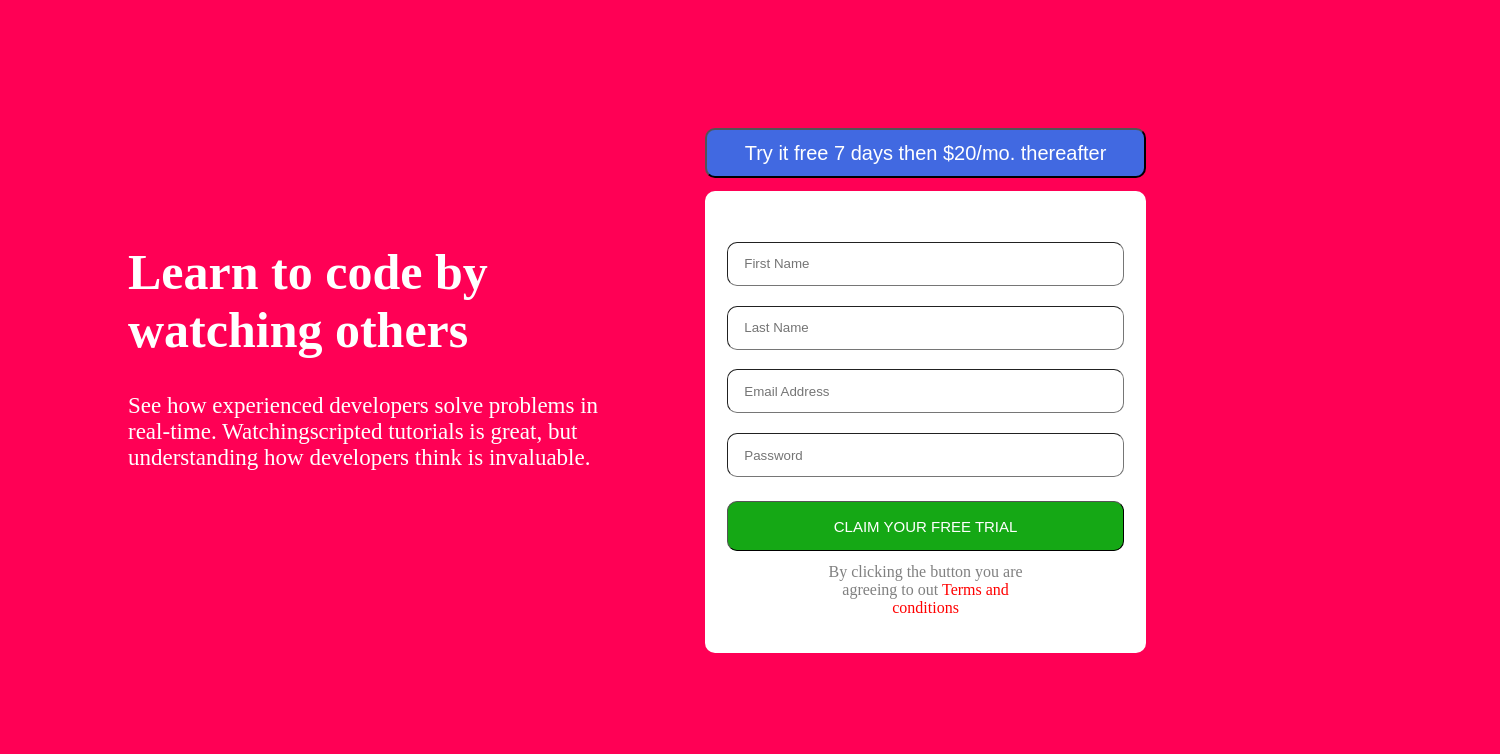
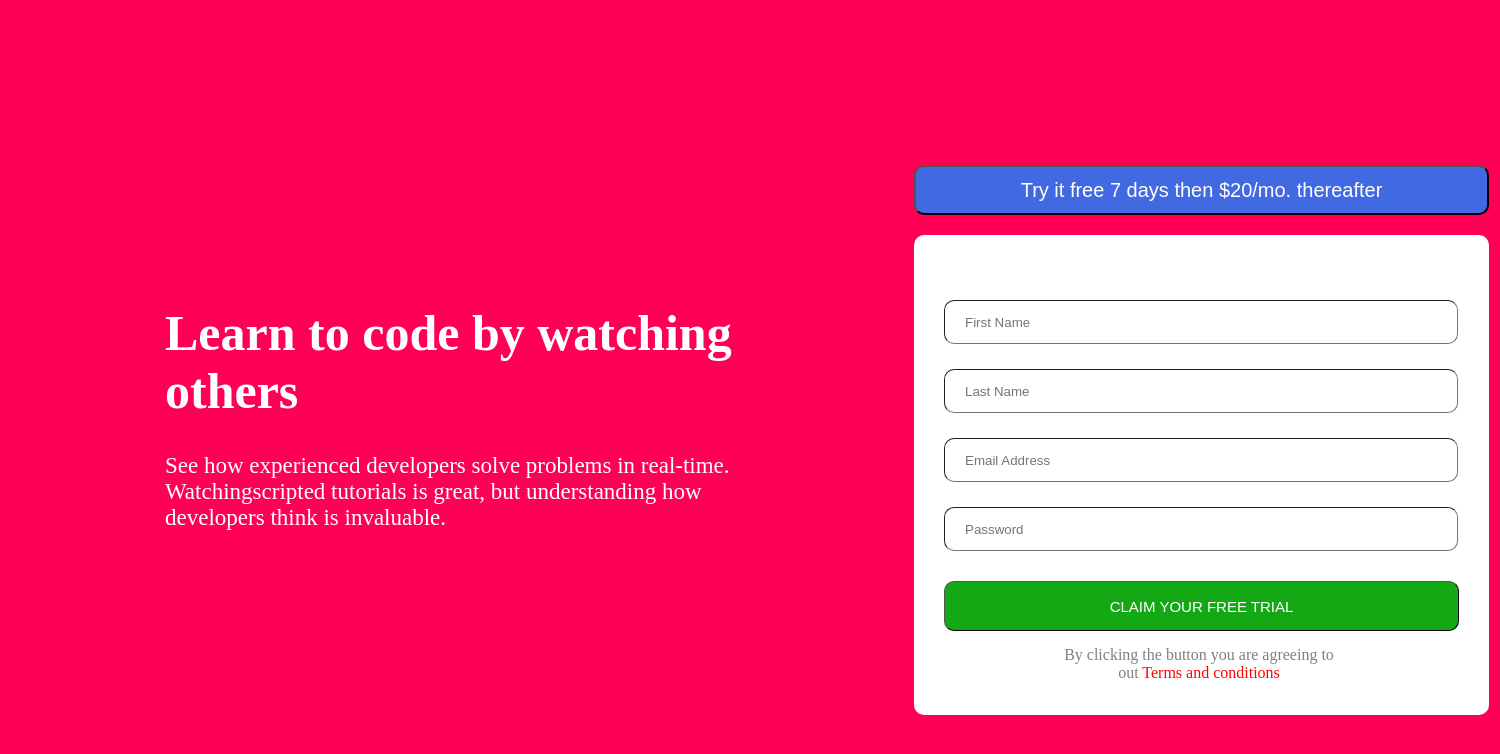
Before and after one commit to Radu-Stroe/testing-css, a plain HTML site: page index.html in a window 1280 px wide. Shown: the whole page, 1500 px wide, since content can reach past the window. Drawn offline with Linux system fonts and the light colour scheme.

Commit message:
Version with only px

```diff
--- a/style.css
+++ b/style.css
@@ -1,4 +1,102 @@
+
+/* USING PX */
+
 body {
+    margin: 0;
+    padding: 0;
+    background-color: rgb(255, 0, 85);
+    color: white;
+}
+
+
+h1 {
+    font-size: 50px;
+}
+
+.description {
+    font-size: 23px;
+}
+
+.content {
+    height: 500px;
+    width: 1335px;
+    margin: 165px;
+}
+
+.left {
+    display: inline-block;
+    width: 615px;
+    margin-right: 65px;
+    margin-top: 105px;
+    /* Only way to align horizontally */
+    vertical-align: top;
+    /* Only way to align horizontally */
+}
+
+.right {
+    display: inline-block;
+    width: 575px;
+    margin-left: 65px;
+
+}
+
+.free7days {
+    height: 50px;
+    width: 575px;
+    border-radius: 10px;
+    background-color: royalblue;
+    color: white;
+    font-size: 20px;
+}
+
+.form {
+    height: 400px;
+    margin-top: 20px;
+    padding: 40px 30px;
+    background-color: white;
+    border-radius: 10px;
+}
+
+
+input {
+    display: block;
+    height: 40px;
+    width: 490px;
+    margin: 25px 0;
+    padding-left: 20px;
+    border-radius: 10px;
+    border-width: thin;
+}
+
+.termsAndConditions {
+    color: gray;
+    width: 280px;
+    margin: 15px  115px;
+    text-align: center;
+}
+
+.claim {
+    height: 50px;
+    width: 515px;
+    margin-top: 5px;
+    border-radius: 10px;
+    border-width: thin;
+    background-color: rgb(21, 168, 21);
+    color: white;
+    font-size: 15px;
+}
+
+a {
+    color: red;
+    text-decoration: none;
+}
+
+
+/* ================================================ */
+
+/* USING % */
+
+/* body {
     margin: 0;
     padding: 0;
     background-color: rgb(255, 0, 85);
@@ -25,9 +123,9 @@ h1 {
     width: 46%;
     margin-right: 5%;
     margin-top: 8%;
-    /* Only way to align horizontally */
+    Only way to align horizontally
     vertical-align: top;
-    /* Only way to align horizontally */
+    Only way to align horizontally
 }
 
 .right {
@@ -86,4 +184,4 @@ input {
 a {
     color: red;
     text-decoration: none;
-}
+} */
```
